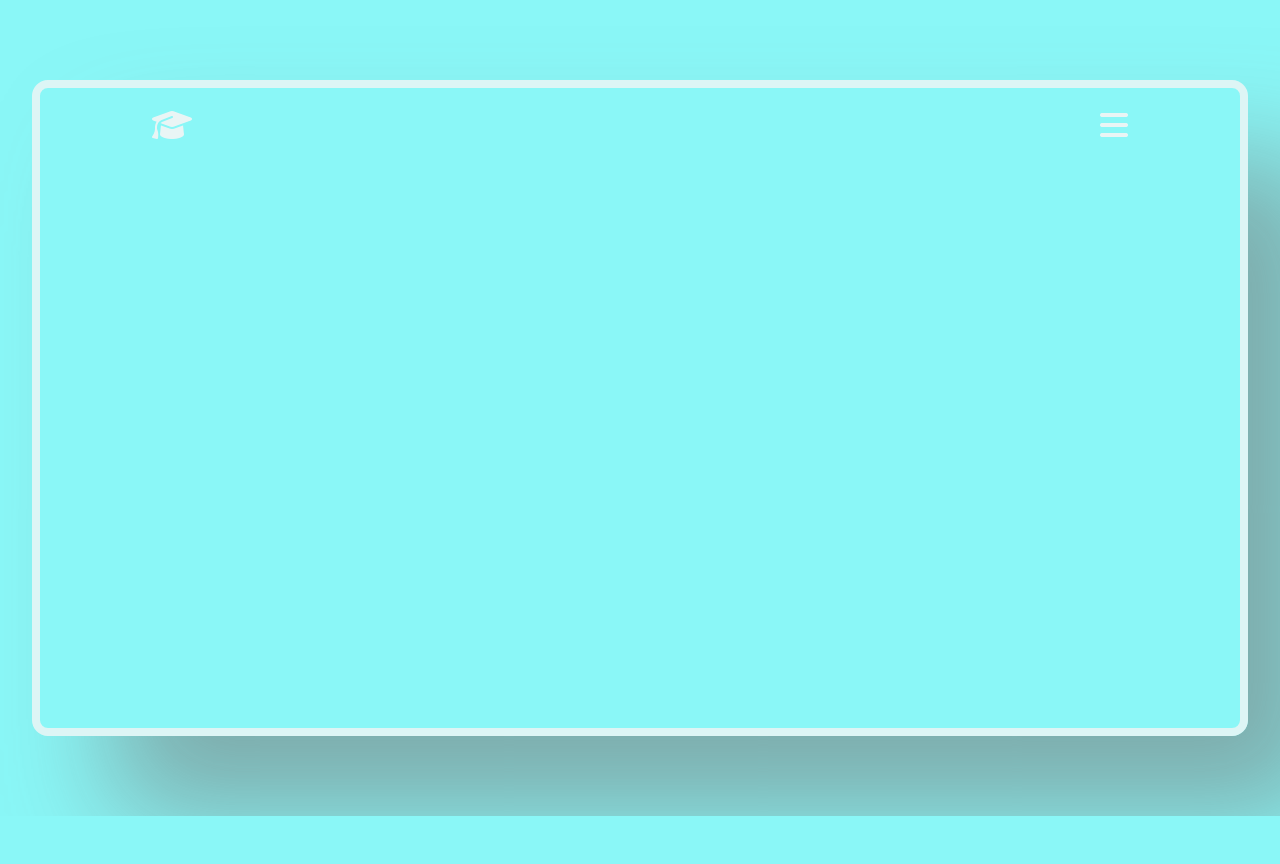
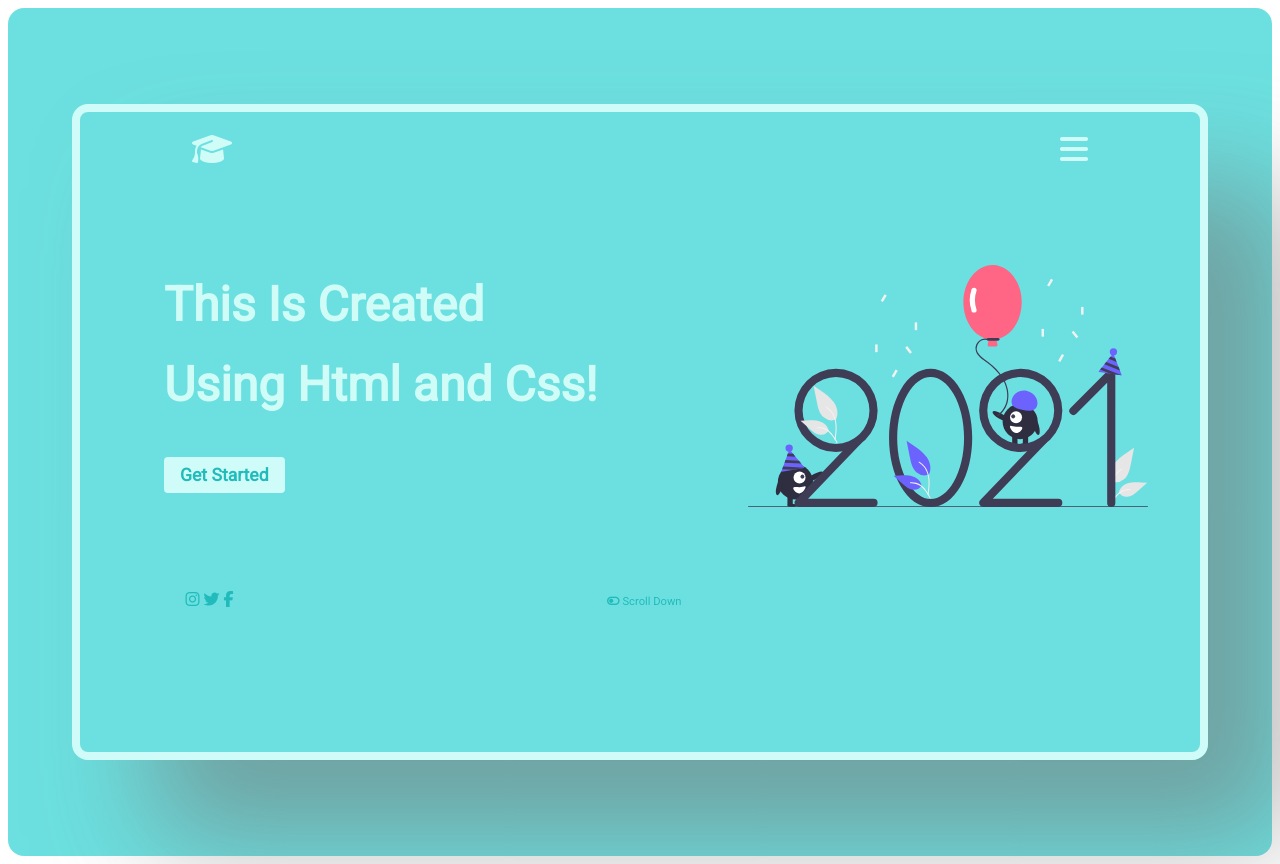
Before and after one commit to DanishOnGit/cssprcticedesign1, a plain HTML site: page index.html in a window 1280 px wide. Before the commit the page ends 816 px from the top, so only its background shows below. Drawn offline with Linux system fonts and the light colour scheme.

Commit message:
second commit

```diff
--- a/index.html
+++ b/index.html
@@ -8,13 +8,27 @@
     <title>Design1</title>
 </head>
 <body>
-    <div class="container pattern">
+    <div class="container ">
 
         <div class="contentwrap">
-           <div class="icons">
-               <i class="fas fa-graduation-cap"></i>
-               <i class="fas fa-bars"></i>
-            </div>
+           <nav class="icons">
+               <i id="cap" class="fas fa-graduation-cap"></i>
+               <i id="menu" class="fas fa-bars"></i>
+           </nav>
+           <section>
+               <div class="headingText"><h2>This Is Created Using Html and Css!</h2>
+                  <button>Get Started</button></div>
+               <div class="imageDiv"><img src="happy.svg" alt="coding image"></div>
+           </section>
+
+           <footer>
+               <ul>
+                   <li><i class="fab fa-instagram"></i></li>
+                   <li><i class="fab fa-twitter"></i></li>
+                   <li><i class="fab fa-facebook-f"></i></li>
+               </ul>
+               <p><span><i class="fas fa-toggle-off"></i></span> Scroll Down</p>
+           </footer>
 
         </div>
     </div>
--- a/style.css
+++ b/style.css
@@ -1,27 +1,82 @@
+@import url('https://fonts.googleapis.com/css2?family=Roboto&display=swap');
 *{
     margin:0;
     padding: 0;
-    --primary-color:rgba(245, 245, 245, 0.89);
+    --primary-color:rgba(211, 253, 249, 0.966);
+    --secondary-color:rgb(108, 224, 224);
+    --tertiary-color:rgb(34, 187, 187);
+    font-family: 'Roboto', sans-serif;
 }
-body{
-    background-color: rgb(138, 247, 247);
+
+.container{
+    margin: 0.5rem;
+    padding: 1rem;
+    border-radius: 1rem;
+    background-color: var(--secondary-color);
 }
-.container{
-    margin: 5rem 2rem;
-    border: 0.5rem solid rgba(245, 245, 245, 0.781);
+.contentwrap{
+    margin: 5rem 3rem;
+    border: 0.5rem solid rgba(211, 253, 249, 0.966);
     border-radius: 1rem;
     box-shadow: 5rem 5rem 7rem rgba(117, 111, 111, 0.555);
-}
-.contentwrap{
     height: 80vh;
 }
+/* Navbar styling */
+
 .icons{
     display: flex;
     justify-content: space-between;
 }
 
-i{
+#cap,#menu{
     color: var(--primary-color);
     font-size:2rem;
     margin: 1.3rem 7rem;
 }
+
+/* Section styling */
+section{
+    display: flex;
+    justify-content: space-around;
+    align-items: center;
+
+}
+img{
+    height: 400px;
+    width: 400px;
+}
+.headingText{
+    padding: 2rem;
+    font-size: 2rem;
+    color: var(--primary-color);
+    width: 40%;
+    line-height: 5rem;
+    /* background-color: tomato; */
+}
+button{
+    padding: 0.5rem 1rem;
+    border-radius: 4px;
+    border: none;
+    color:var(--tertiary-color);
+    background-color: var(--primary-color) ;
+    font-weight: bold;
+    font-size: 1.1rem;
+    margin-top: 2rem;
+}
+
+/* footer styling */
+ul{
+    list-style: none;
+    margin-left: 6.6rem;
+    color: var(--tertiary-color);
+    display: inline;
+}
+ul li{
+    display: inline;
+}
+p{
+    display: inline;
+    margin-left:33% ;
+    font-size: 0.7rem;
+    color: var(--tertiary-color);
+}
```
Also changed, not shown: coding_.svg (added), happy.svg (added).
